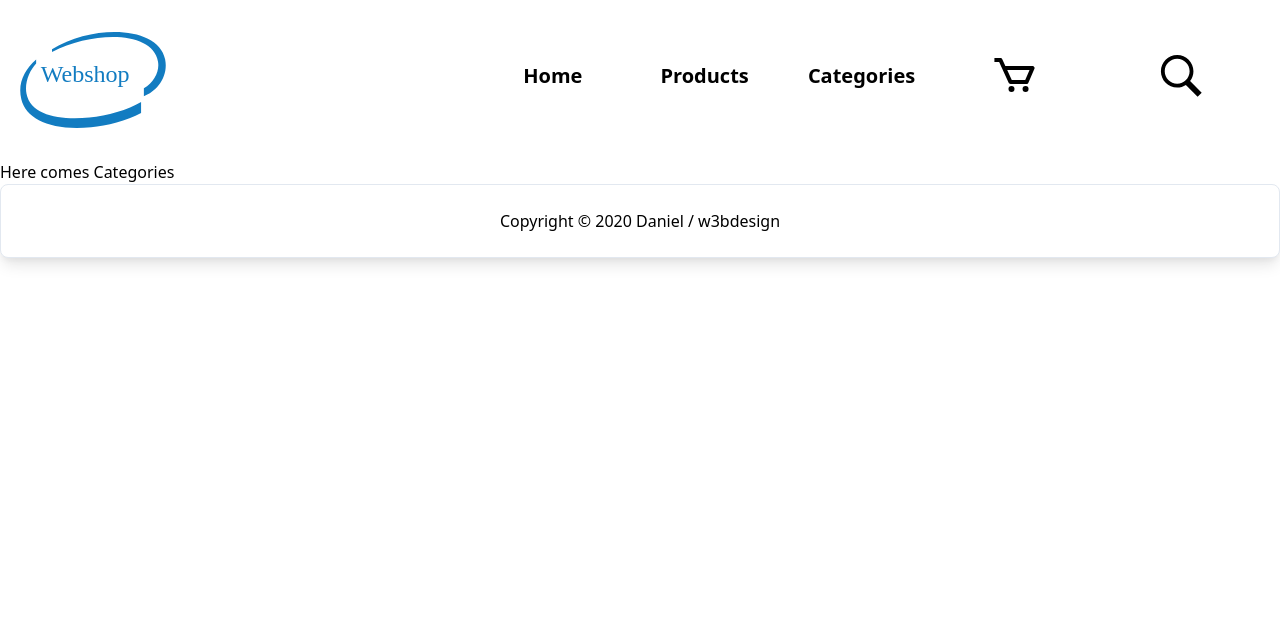
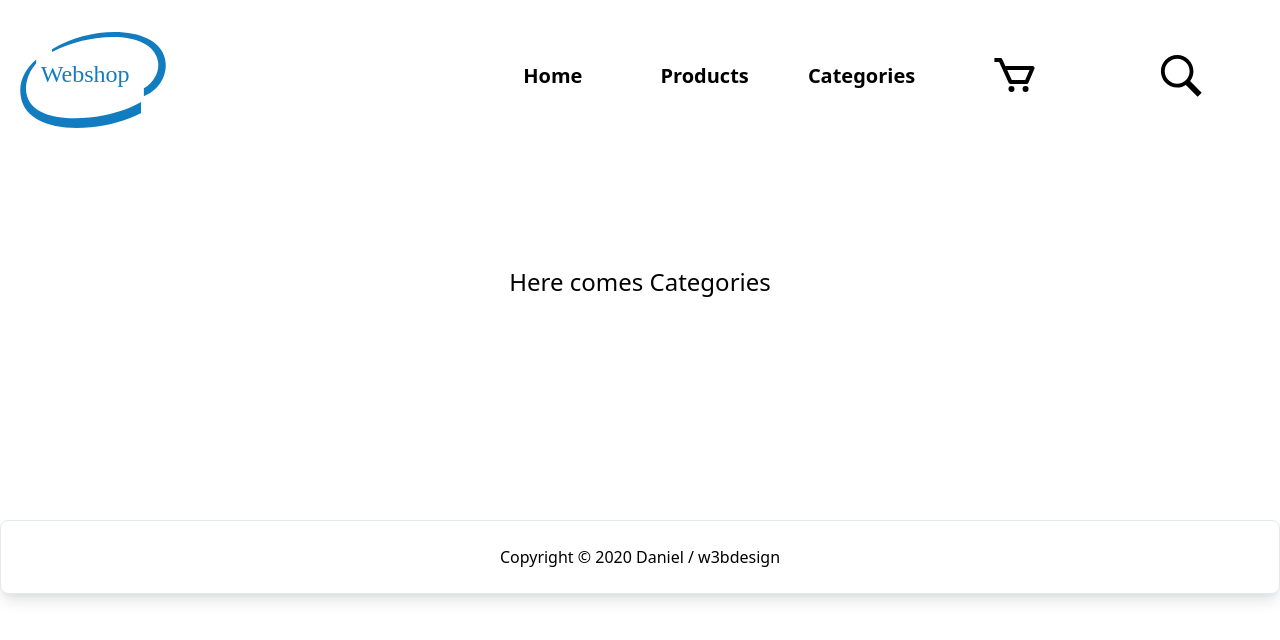
Before and after one commit to enthusiastdev121/woocommerce, a Nuxt app: page /categories in a window 1280 px wide. Shown: the top 640 px of the page. Built offline with nearby package versions, Linux system fonts and the light colour scheme.

Commit message:
Make placeholder text look better

```diff
--- a/pages/categories.vue
+++ b/pages/categories.vue
@@ -1,6 +1,6 @@
 <template>
   <div>
-    <div>Here comes Categories</div>
+    <div class="h-64 mt-32 text-2xl text-center">Here comes Categories</div>
   </div>
 </template>
 
--- a/pages/products.vue
+++ b/pages/products.vue
@@ -1,6 +1,6 @@
 <template>
   <div>
-    <div>Here comes Products</div>
+    <div class="h-64 mt-32 text-2xl text-center">Here comes Products</div>
   </div>
 </template>
 
```
